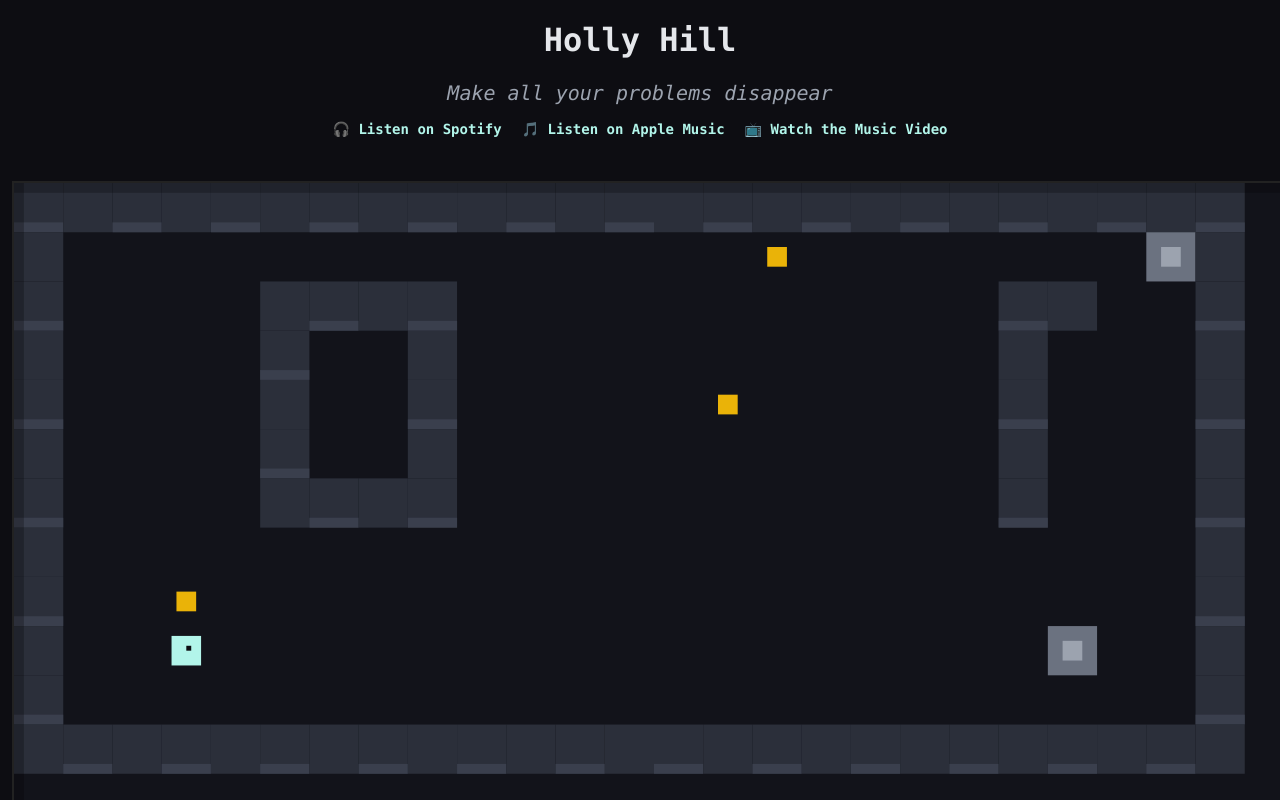
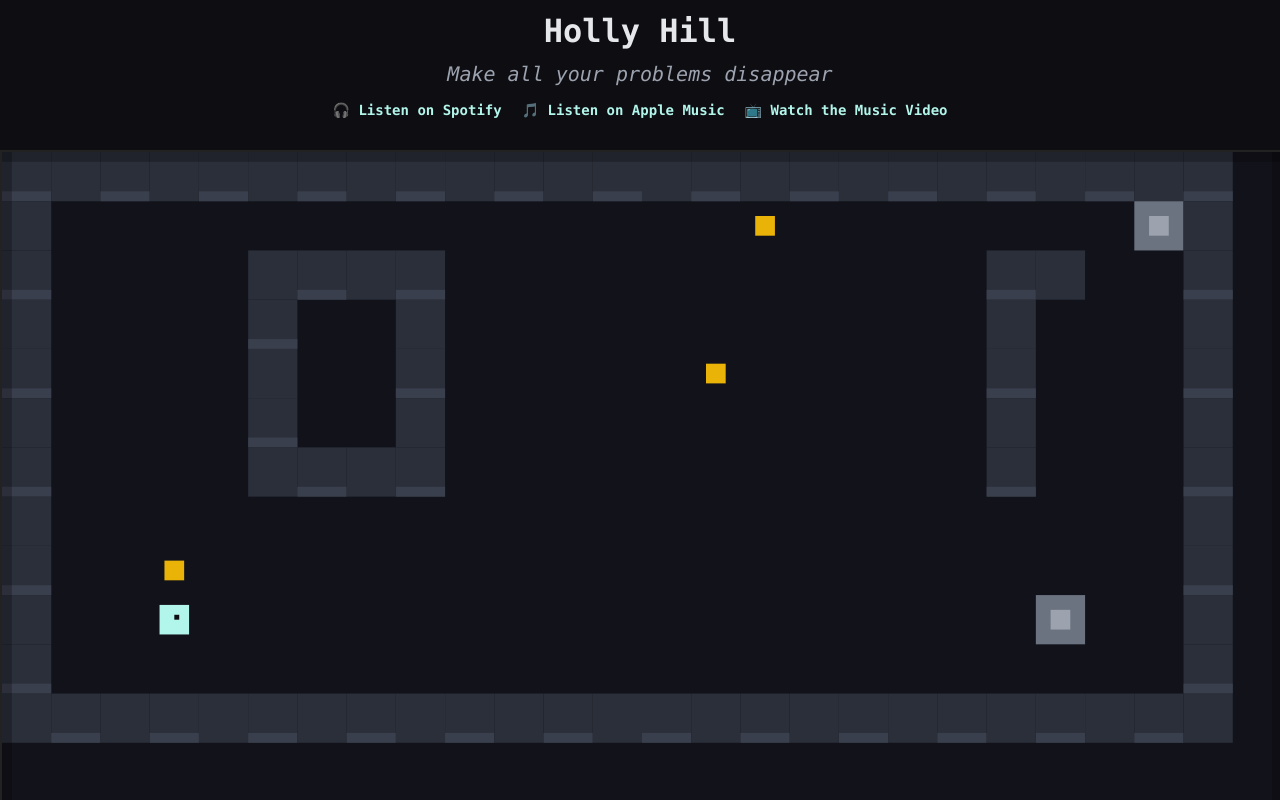
Before and after one commit to tuliprising/holly-hill, a plain HTML site: page index.html in a window 1280 px wide. Drawn offline with Linux system fonts and the light colour scheme.

Commit message:
Update styles.css

```diff
--- a/styles.css
+++ b/styles.css
@@ -17,7 +17,7 @@ html, body {
 }
 
 #game {
-  margin: 12px;
+  margin: 0px;
   width: 100%;
   height: auto;
   background: #0d0d12;
@@ -68,7 +68,7 @@ html, body {
 }
 
 #music-header h1 {
-  margin: 12;
+  margin: 12px;
   font-size: 32px;
   color: #e5e7eb;
 }
```
